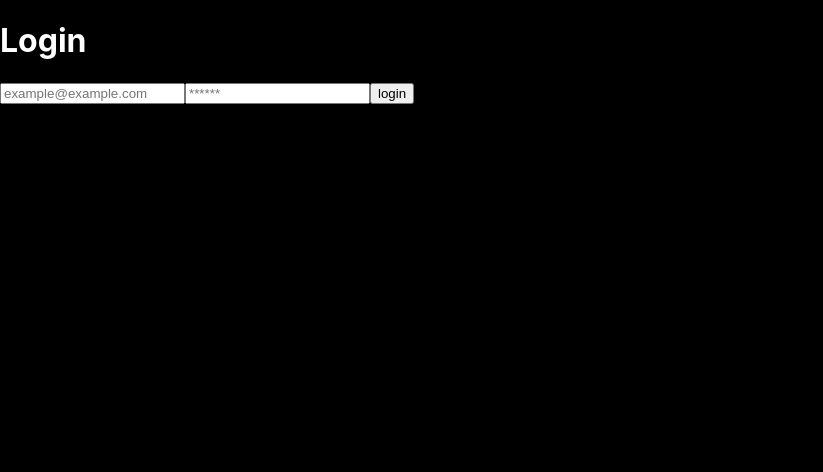
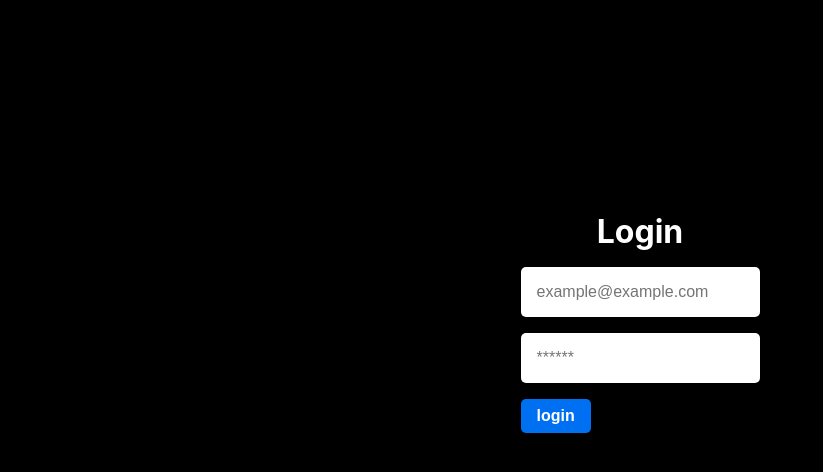
Before and after one commit to Elijah10000/football-iq, a Next.js app: page /auth/signin in a window 1280 px wide. Shown: the top 472 px of the page, without its empty margins (0-823 px from the left). Built offline with nearby package versions, Linux system fonts and the light colour scheme.

Commit message:
login-screen

```diff
--- a/components/hamburgerBar.tsx
+++ b/components/hamburgerBar.tsx
@@ -32,13 +32,14 @@ export const Hamburger = (props: HamburgerProps) => {
           {isOpen && (
             <ul>
               <li><a href="/">Home</a></li>
-              <button
+             <li> <button
                 onClick={() => {
                   signIn();
                 }}
               >
                 Login
               </button>
+              </li>
               {/* <li><a href="/auth/signin">Login</a></li> */}
               <li><a href="/About">About Us</a></li>
               <li>Transfer News</li>
--- a/pages/_app.tsx
+++ b/pages/_app.tsx
@@ -1,13 +1,16 @@
 import '../styles/globals.css'
 import type { AppProps } from 'next/app'
 import { GlobalProvider } from 'contexts/GlobalContext';
+import { SessionProvider } from 'next-auth/react';
 
 function App({ Component, pageProps }: AppProps) {
   return (
-    <GlobalProvider>
-      <Component {...pageProps} />
-    </GlobalProvider>
-  )
+    <SessionProvider session={pageProps.session}>
+      <GlobalProvider>
+        <Component {...pageProps} />
+      </GlobalProvider>
+    </SessionProvider>
+  );
 }
 
-export default App
+export default App;
--- a/pages/auth/signin.tsx
+++ b/pages/auth/signin.tsx
@@ -1,47 +1,50 @@
 import { NextPage } from 'next';
 import { FormEventHandler, useState } from 'react';
-// import { SignInForm } from 'styles/signin-style';
 import { signIn } from 'next-auth/react';
+import styles from 'styles/signin.module.css';
 
-interface SignInProps { }
+interface SignInProps {}
 
 const SignIn: NextPage = (props: SignInProps): JSX.Element => {
-    const [userInfo, setUserInfo] = useState({email: '', password: ''});
+  const [userInfo, setUserInfo] = useState({ email: '', password: '' });
   const handleSubmit: FormEventHandler<HTMLFormElement> = async (e) => {
-
-        e.preventDefault()
+    e.preventDefault();
 
     const res = await signIn('credentials', {
       email: userInfo.email,
       password: userInfo.password,
-            redirect: false
+      redirect: false,
     });
 
     console.log(res);
   };
 
   return (
-        // <SignInForm>
-            <div className='sign-in-form'>
-                <form onSubmit = {handleSubmit}>
+    <div className={styles['sign-in-container']}>
+      <div className={styles['sign-in-form']}>
         <h1>Login</h1>
-                    <input value= {userInfo.email} onChange={({ target }) =>
-                    setUserInfo ({...userInfo, email: target.value })
+        <form onSubmit={handleSubmit}>
+          <input
+            value={userInfo.email}
+            onChange={({ target }) =>
+              setUserInfo({ ...userInfo, email: target.value })
             }
-                type='email'
-                placeholder='example@example.com'
+            type="email"
+            placeholder="example@example.com"
           />
-                    <input value= {userInfo.password} onChange={({ target }) =>
-                    setUserInfo ({...userInfo, password: target.value })
+          <input
+            value={userInfo.password}
+            onChange={({ target }) =>
+              setUserInfo({ ...userInfo, password: target.value })
             }
-                type='password'
-                placeholder='******'
+            type="password"
+            placeholder="******"
           />
 
-                <input type='submit' value='login' />
+          <input type="submit" value="login" />
         </form>
       </div>
-        // </SignInForm>
+    </div>
   );
 };
 
--- /dev/null
+++ b/styles/signin.module.css
@@ -0,0 +1,52 @@
+.sign-in-container {
+  display: flex;
+  justify-content: center;
+  height: 80vh;
+}
+
+
+.sign-in-form {
+  display: flex;
+  flex-direction: column;
+  align-items: center;
+  justify-content: center;
+  padding: 1rem;
+  text-align: center;
+}
+
+.sign-in-form h1 {
+  margin-bottom: 1rem;
+}
+
+.sign-in-form input {
+  margin-bottom: 1rem;
+  padding: 1rem;
+  border: none;
+  border-radius: 5px;
+  box-shadow: 0 2px 4px rgba(0, 0, 0, 0.3);
+  outline: none;
+  display: block;
+  font-size: 1rem;
+}
+
+.sign-in-form input:focus {
+  box-shadow: 0 2px 4px rgba(0, 0, 0, 0.5);
+}
+
+.sign-in-form input[type="submit"] {
+  padding: 0.5rem 1rem;
+  border: none;
+  border-radius: 5px;
+  background-color: #0070f3;
+  color: #fff;
+  font-weight: bold;
+  cursor: pointer;
+}
+
+.sign-in-form input[type="submit"]:hover {
+  background-color: #0060df;
+}
+
+.sign-in-form input[type="submit"]:active {
+  background-color: #004fbf;
+}
```
Also changed, not shown: pages/api/auth/[...nextauth].ts (added, +50 -0 lines), pages/auth/[...nextauth].ts (deleted, +0 -29 lines), pages/protected.tsx (added, +24 -0 lines), styles/signin-style.tsx (deleted, +0 -44 lines). Lines whose indentation alone changed are shown as unchanged.
